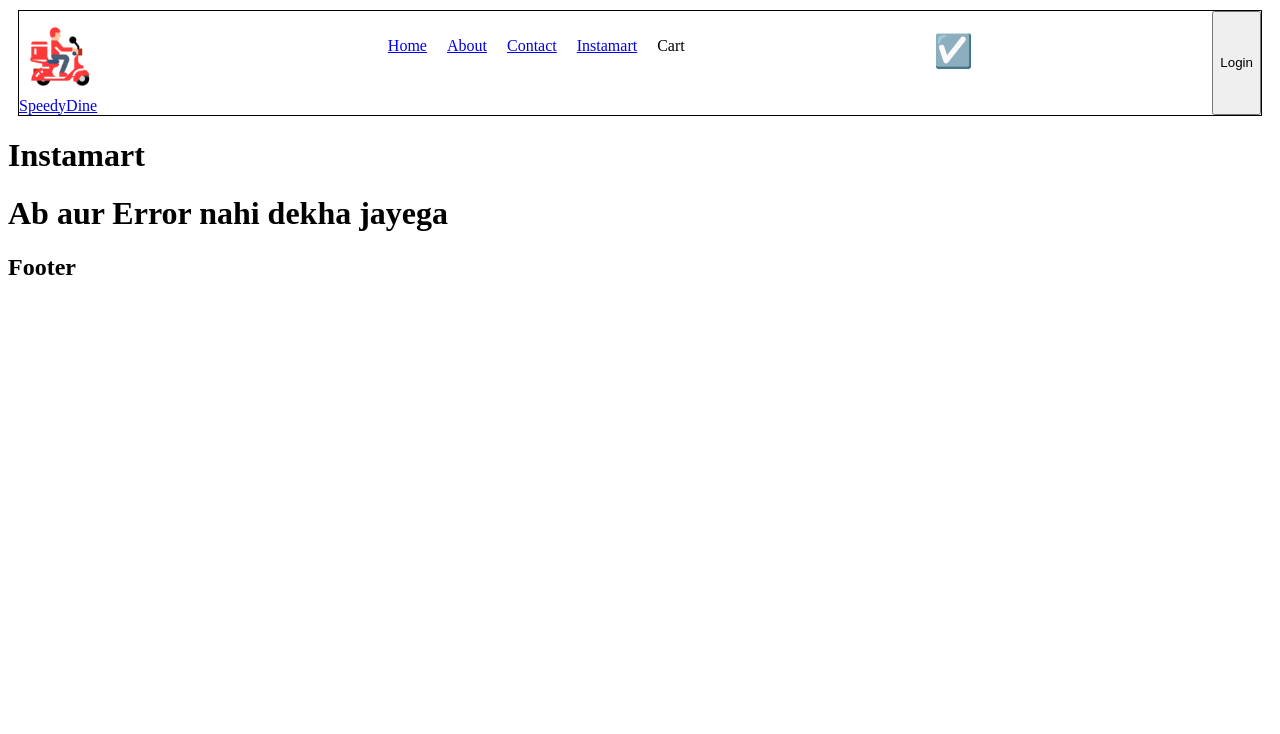
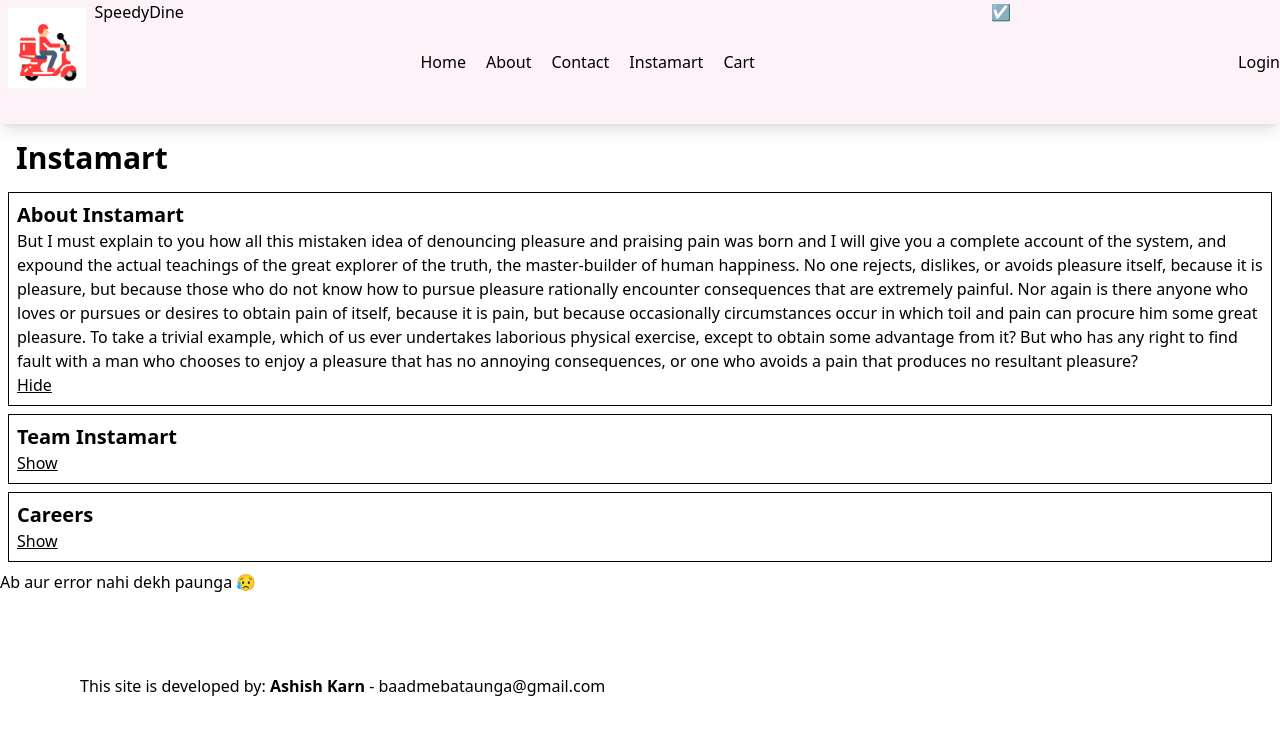
Before and after one commit to akkarn1689/muReactApp, a React (Vite) app: page /instamart in a window 1280 px wide. Shown: the top 734 px of the page. Built offline with nearby package versions, Linux system fonts and the light colour scheme.

Commit message:
prop DRILLING, lifting the state-up, contexts, ReactDev Tools

```diff
--- a/index.css
+++ b/index.css
@@ -29,10 +29,10 @@
   width: 100%;
 }
 
-.restaurant-list {
+/* .restaurant-list {
   display: flex;
   flex-wrap: wrap;
-}
+} */
 
 .shimmer-card {
   width: 200px;
--- a/index.html
+++ b/index.html
@@ -6,6 +6,7 @@
     <meta name="viewport" content="width=device-width, initial-scale=1.0">
     <title>SpeedyDine</title>
     <link rel="stylesheet" href="index.css">
+    <script src="https://cdn.tailwindcss.com"></script>
 </head>
 <body>
     <div id="root"></div>
--- a/src/App.js
+++ b/src/App.js
@@ -1,7 +1,9 @@
 import bodyParser from "body-parser";
-import React, { Component, lazy, Suspense } from "react";
+import React, { Component, lazy, Suspense, useState } from "react";
 import ReactDOM from "react-dom/client";
 import { createBrowserRouter, RouterProvider, Outlet } from "react-router-dom";
+// import {crea}
+
 
 // components
 import Header from "./components/Header";
@@ -13,6 +15,7 @@ import RestaurantPage from "./components/RestaurantPage";
 import Error from "./components/Error";
 import Profile from "./components/Profile";
 import Shimmer from "./components/Shimmer";
+import UserContext from "./utils/UserContext";
 // import Instamart from "./components/Instamart";
 
 
@@ -22,13 +25,24 @@ const About = lazy(() => import("./components/About"));
 
 
 const AppLayout = () => {
+    const [user,setUser] = useState({
+        // this user gets the dynamic value, according to 'useEffect' when used.
+        name: "Ashish Karn",
+        email: "baadmebataunga@gmail.com",
+    })
     return (
-        <>
+        <UserContext.Provider
+            value={{
+                user:user,
+                setUser:setUser,
+            }}
+        >
             <Header />
             {/* {Outlet} */}
             <Outlet />
             <Footer />
-        </>
+        </UserContext.Provider>
+        // Everything has been put inside <UserContext.Provider></UserContext.Provider> so that we can use the updated value of context everywhere
     );
 }
 
--- a/src/components/About.js
+++ b/src/components/About.js
@@ -4,6 +4,7 @@ import { Outlet } from "react-router-dom";
 
 import ProfileClass from "./ProfileClass";
 import Profile from "./Profile";
+import UserContext from "../utils/UserContext";
 
 
 class About extends React.Component {
@@ -21,7 +22,15 @@ class About extends React.Component {
         return (
             <>
                 <div>
-                    <h1>About Us Page</h1>
+                    <h4>About Us Page</h4>
+
+                    <UserContext.Consumer>
+                        {({user})=>(
+                            <h4 className="font-bold text-xl p-10">
+                                {user.name} - {user.email}
+                            </h4>
+                        )}
+                    </UserContext.Consumer>
                     <p>
                         Learning React-routing...
                     </p>
--- a/src/components/Body.js
+++ b/src/components/Body.js
@@ -1,6 +1,6 @@
 // import { restaurantList } from "../constants";
 import RestaurantCard from "./RestaurantCard";
-import { useState, useEffect } from "react";
+import { useState, useEffect, useContext } from "react";
 import { Link } from "react-router-dom";
 import Shimmer from "./Shimmer";
 
@@ -8,6 +8,7 @@ import Shimmer from "./Shimmer";
 //
 import { filterData } from "../utils/helper";
 import useOnline from "../utils/useOnline";
+import UserContext from "../utils/UserContext";
 
 
 
@@ -18,6 +19,7 @@ const Body = () => {
     const [searchText, setsearchText] = useState(); // returns => [variable name, function to update the variable]
     const [allRestaurants, setAllRestaurants] = useState([]);
     const [filteredRestaurants, setFilteredRestaurants] = useState([]);
+    const { user, setUser } = useContext(UserContext);
 
     useEffect(() => {
         // API call
@@ -34,9 +36,9 @@ const Body = () => {
         setFilteredRestaurants(json?.data?.cards[2]?.data?.data?.cards);
     }
 
-    const  isOnline = useOnline();
+    const isOnline = useOnline();
 
-    if(!isOnline){
+    if (!isOnline) {
         return <h1>🔴 Offline, please check your internet connection!!!</h1>;
     }
 
@@ -49,7 +51,7 @@ const Body = () => {
 
     return (allRestaurants?.length === 0) ? <Shimmer /> : (
         <>
-            <div className="search-container">
+            <div className="search-container flex justify-center w-3/5 p-5 bg-pink-50 my-5 mx-auto items-center rounded-lg">
                 <input
                     type="text"
                     className="search-input"
@@ -61,7 +63,7 @@ const Body = () => {
                     }}
                 />
                 <button
-                    className="search-btn"
+                    className="p-2 m-2 bg-black text-white rounded-full"
                     onClick={() => {
                         // need to filter the data
                         const data = filterData(searchText, allRestaurants);
@@ -71,8 +73,22 @@ const Body = () => {
                 >
                     Search
                 </button>
+
+                {/* <input value={user.name} onChange={
+                    e => setUser({
+                        ...user,
+                        name: e.target.value,
+                    })
+                }></input>
+                <input value={user.email} onChange={
+                    e => setUser({
+                        ...user,
+                        email: e.target.value,
+                    })
+                }></input> */}
+
             </div>
-            <div className="restaurant-list">
+            <div className="restaurant-list flex flex-wrap justify-center justify-between w-4/5 p-5 bg-black my-5 mx-auto items-center rounded-lg">
                 {/* if search query is not found/ found */}
                 {
                     (filteredRestaurants?.length === 0) ? <h1>No Restaurant match your Filter</h1> :
--- a/src/components/Footer.js
+++ b/src/components/Footer.js
@@ -1,6 +1,17 @@
+import { useContext } from "react";
+import UserContext from "../utils/UserContext";
+
 // Footer Component
+
 const Footer = () => {
-    return <h2>Footer</h2>
+    const {user} = useContext(UserContext);
+    return(
+        <h4 className="p-10 m-10">
+            This site is developed by:
+            <span className="font-bold"> {user.name} </span>
+            - {user.email}
+        </h4>
+    );
 }
 
 export default Footer;
--- a/src/components/Header.js
+++ b/src/components/Header.js
@@ -6,9 +6,9 @@ import useOnline from "../utils/useOnline";
 
 
 const Title = () => (
-    <a href="/">
+    <a href="/" className="flex flex-wrap w-9/10">
         <img
-            className="logo"
+            className="h-24 p-2 rounded-lg"
             alt="logo"
             src={Logo}
         />
@@ -24,15 +24,15 @@ const Header = () => {
     const isOnline = useOnline();
 
     return (
-        <div className="header">
+        <div className="flex justify-between bg-pink-50 shadow-lg">
             <Title />
             <div className="nav-items">
-                <ul>
-                    <li><Link to="/">Home</Link></li>
-                    <li><Link to="/about">About</Link></li>
-                    <li><Link to="/contact">Contact</Link></li>
-                    <li><Link to="/instamart">Instamart</Link></li>
-                    <li>Cart</li>
+                <ul className="flex py-10 ">
+                    <li className="px-2"><Link to="/">Home</Link></li>
+                    <li className="px-2"><Link to="/about">About</Link></li>
+                    <li className="px-2"><Link to="/contact">Contact</Link></li>
+                    <li className="px-2"><Link to="/instamart">Instamart</Link></li>
+                    <li className="px-2">Cart</li>
                 </ul>
 
             </div>
--- a/src/components/Instamart.js
+++ b/src/components/Instamart.js
@@ -1,8 +1,59 @@
+import { useState } from "react";
+
+const Section = ({ title, description, isVisible, setIsVisible }) => {
+
+    return (
+        <div className="border border-black p-2 m-2">
+            <h3 className="font-bold text-xl">{title}</h3>
+
+            {isVisible && <p>{description}</p>}
+            {isVisible ? <button
+                className="cursor-pointer underline"
+                onClick={() => setIsVisible(false)}
+            >Hide</button> :
+                <button
+                    className="cursor-pointer underline"
+                    onClick={() => setIsVisible(true)}
+                >Show</button>
+            }
+
+
+        </div>
+    )
+}
+
 const Instamart = () => {
+    const [visibleSection, setVisibleSection] = useState("about");
     return (
         <div>
-            <h1>Instamart</h1>
-            <h1>Ab aur Error nahi dekha jayega</h1>
+            <h1 className="text-3xl p-2 m-2 font-bold">Instamart</h1>
+            <Section
+                title={"About Instamart"}
+                description={
+                    "But I must explain to you how all this mistaken idea of denouncing pleasure and praising pain was born and I will give you a complete account of the system, and expound the actual teachings of the great explorer of the truth, the master-builder of human happiness. No one rejects, dislikes, or avoids pleasure itself, because it is pleasure, but because those who do not know how to pursue pleasure rationally encounter consequences that are extremely painful. Nor again is there anyone who loves or pursues or desires to obtain pain of itself, because it is pain, but because occasionally circumstances occur in which toil and pain can procure him some great pleasure. To take a trivial example, which of us ever undertakes laborious physical exercise, except to obtain some advantage from it? But who has any right to find fault with a man who chooses to enjoy a pleasure that has no annoying consequences, or one who avoids a pain that produces no resultant pleasure?"
+                }
+                isVisible={visibleSection === "about"}
+                setIsVisible={() => setVisibleSection("about")}
+            />
+
+            <Section
+                title={"Team Instamart"}
+                description={
+                    "But I must explain to you how all this mistaken idea of denouncing pleasure and praising pain was born and I will give you a complete account of the system, and expound the actual teachings of the great explorer of the truth, the master-builder of human happiness. No one rejects, dislikes, or avoids pleasure itself, because it is pleasure, but because those who do not know how to pursue pleasure rationally encounter consequences that are extremely painful. Nor again is there anyone who loves or pursues or desires to obtain pain of itself, because it is pain, but because occasionally circumstances occur in which toil and pain can procure him some great pleasure. To take a trivial example, which of us ever undertakes laborious physical exercise, except to obtain some advantage from it? But who has any right to find fault with a man who chooses to enjoy a pleasure that has no annoying consequences, or one who avoids a pain that produces no resultant pleasure?"
+                }
+                isVisible={visibleSection === "team"}
+                setIsVisible={() => setVisibleSection("team")}
+            />
+
+            <Section
+                title={"Careers"}
+                description={
+                    "But I must explain to you how all this mistaken idea of denouncing pleasure and praising pain was born and I will give you a complete account of the system, and expound the actual teachings of the great explorer of the truth, the master-builder of human happiness. No one rejects, dislikes, or avoids pleasure itself, because it is pleasure, but because those who do not know how to pursue pleasure rationally encounter consequences that are extremely painful. Nor again is there anyone who loves or pursues or desires to obtain pain of itself, because it is pain, but because occasionally circumstances occur in which toil and pain can procure him some great pleasure. To take a trivial example, which of us ever undertakes laborious physical exercise, except to obtain some advantage from it? But who has any right to find fault with a man who chooses to enjoy a pleasure that has no annoying consequences, or one who avoids a pain that produces no resultant pleasure?"
+                }
+                isVisible={visibleSection === "careers"}
+                setIsVisible={() => setVisibleSection("careers")}
+            />
+            <h1>Ab aur error nahi dekh paunga 😥</h1>
         </div>
     );
 };
--- a/src/components/RestaurantCard.js
+++ b/src/components/RestaurantCard.js
@@ -5,14 +5,14 @@ import { IMG_CDN_URL } from "../constants";
 // Restaurant Card
 export const RestaurantCard = ({ name, cuisines, avgRating, cloudinaryImageId }) => {
     return (
-        <div className="card">
+        <div className="card w-64 p-3 m-3 h-80 shadow-lg bg-pink-50 rounded-lg">
             <img
                 src={
                     IMG_CDN_URL + cloudinaryImageId
                 }
                 alt={name}
             />
-            <h2>{name}</h2>
+            <h2 className="font-bold text-xl">{name}</h2>
             <h3>{cuisines?.join(", ")}</h3>
             <h4>{avgRating} stars</h4>
         </div>
--- a/src/components/RestaurantInfo.js
+++ b/src/components/RestaurantInfo.js
@@ -3,17 +3,17 @@ import { IMG_CDN_URL } from '../constants';
 
 const RestaurantInfoComponent = (restaurant) => {
     return (
-        <div>
+        <div className="flex py-8 mx-24">
             <img
-                className="restaurant-image"
+                className="restaurant-image w-3/12 py-8 mx-24"
                 src={IMG_CDN_URL + restaurant?.cloudinaryImageId}
                 alt={restaurant?.name}
             />
-            <div className=" ">
-                <h2 className="">
+            <div className="flex justify-between py-10">
+                <h2 className="px-2 font-bold text-3xl">
                     {restaurant?.name}
                 </h2>
-                <p className="">
+                <p className="py-10">
                     {restaurant?.cuisines.join(", ")}
                 </p>
                 <div className="">
--- /dev/null
+++ b/src/utils/UserContext.js
@@ -0,0 +1,12 @@
+import { createContext } from "react";
+
+const UserContext = createContext({
+    user: {
+        name: "Ashish Karn",
+        email: "dummy@gmail.com",
+    },
+});
+
+UserContext.displayName="UserContext"
+
+export default UserContext;
```
